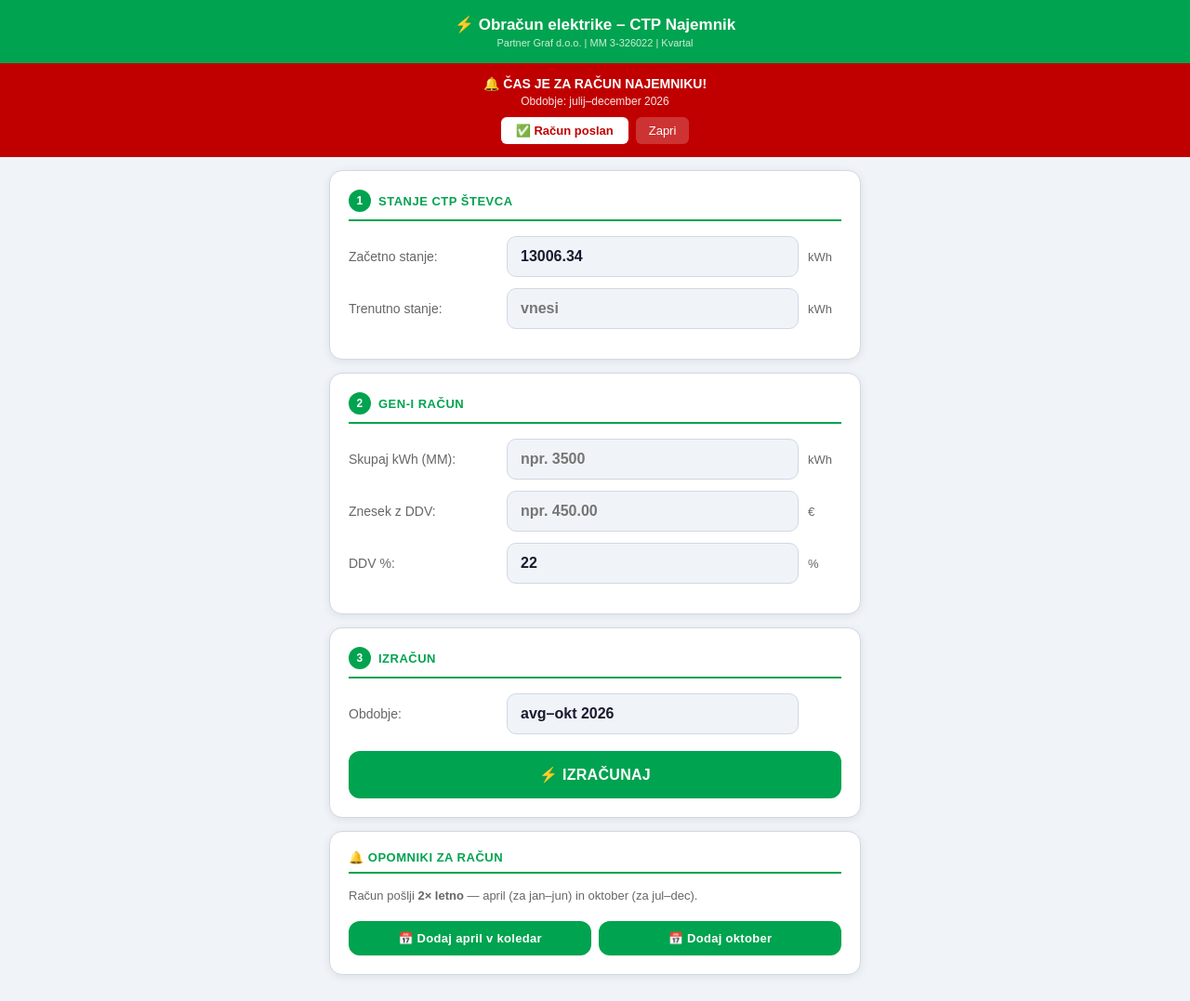
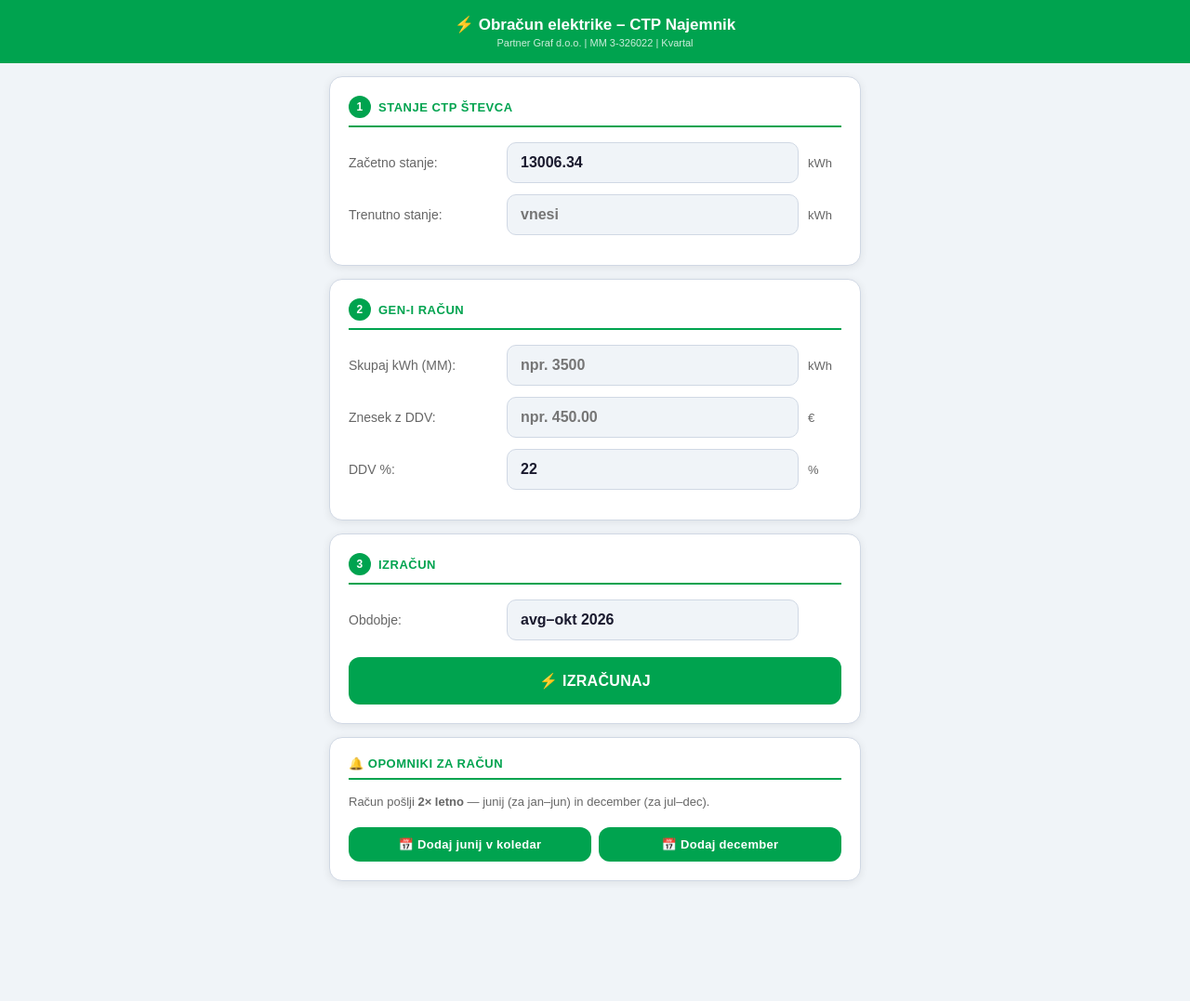
Before and after one commit to roberto502/ctp-elektrika, a plain HTML site: page index.html in a window 1280 px wide. Shown: the whole page at 93% size. After the commit the page ends 976 px from the top, so only its background shows below. Drawn offline with Linux system fonts and the light colour scheme.

Commit message:
Update index.html

```diff
--- a/index.html
+++ b/index.html
@@ -203,10 +203,10 @@ body{background:var(--bg);color:var(--text);font-family:Arial,sans-serif;min-hei
 <!-- OPOMNIK -->
 <div class="card">
   <div class="card-title">🔔 Opomniki za račun</div>
-  <p style="font-size:13px;color:var(--text2);margin-bottom:14px">Račun pošlji <strong>2× letno</strong> — april (za jan–jun) in oktober (za jul–dec).</p>
+  <p style="font-size:13px;color:var(--text2);margin-bottom:14px">Račun pošlji <strong>2× letno</strong> — junij (za jan–jun) in december (za jul–dec).</p>
   <div style="display:flex;gap:8px">
-    <button class="btn btn-blue" style="font-size:13px;padding:11px" onclick="dodajVKalendar('april')">📅 Dodaj april v koledar</button>
-    <button class="btn btn-blue" style="font-size:13px;padding:11px" onclick="dodajVKalendar('oktober')">📅 Dodaj oktober</button>
+    <button class="btn btn-blue" style="font-size:13px;padding:11px" onclick="dodajVKalendar('junij')">📅 Dodaj junij v koledar</button>
+    <button class="btn btn-blue" style="font-size:13px;padding:11px" onclick="dodajVKalendar('december')">📅 Dodaj december</button>
   </div>
 </div>
 
@@ -351,12 +351,12 @@ function clearHist() {
 function dodajVKalendar(mesec) {
   const leto = new Date().getFullYear();
   let datum, naslov, opis;
-  if (mesec === 'april') {
-    datum = leto + '0401';
+  if (mesec === 'junij') {
+    datum = leto + '0601';
     naslov = 'Pošlji račun elektrika – CTP najemnik (jan–jun)';
     opis = 'Obračun elektrike za najemnika Partner Graf – obdobje januar–junij ' + leto;
   } else {
-    datum = leto + '1001';
+    datum = leto + '1201';
     naslov = 'Pošlji račun elektrika – CTP najemnik (jul–dec)';
     opis = 'Obračun elektrike za najemnika Partner Graf – obdobje julij–december ' + leto;
   }
@@ -375,11 +375,11 @@ function checkRacunOpomnik() {
   const mesec = zdaj.getMonth() + 1; // 1-12
   const leto = zdaj.getFullYear();
 
-  // Obdobja za račun: april (Q1+Q2 = jan-jun) in oktober (Q3+Q4 = jul-dec)
-  const jeApril = mesec === 4;
-  const jeOktober = mesec === 10;
+  // Obdobja za račun: junij (jan-jun) in december (jul-dec)
+  const jeJunij = mesec === 6;
+  const jeDecember = mesec === 12;
 
-  if (!jeApril && !jeOktober) return;
+  if (!jeJunij && !jeDecember) return;
 
   // Preveri ali smo že poslali račun ta mesec
   let poslan = {};
@@ -388,7 +388,7 @@ function checkRacunOpomnik() {
   const kljuc = leto + '-' + mesec;
   if (poslan[kljuc]) return; // Že označeno
 
-  const obdobje = jeApril ? 'januar–junij ' + leto : 'julij–december ' + leto;
+  const obdobje = jeJunij ? 'januar–junij ' + leto : 'julij–december ' + leto;
   document.getElementById('racunBannerSub').textContent = 'Obdobje: ' + obdobje;
   document.getElementById('racunBanner').style.display = 'block';
 }
@@ -402,7 +402,7 @@ function oznациPlacano() {
   poslan[kljuc] = true;
   localStorage.setItem(KEY_RACUN, JSON.stringify(poslan));
   document.getElementById('racunBanner').style.display = 'none';
-  alert('✅ Označeno! Naslednji opomnik: ' + (new Date().getMonth() < 9 ? 'oktober' : 'april naslednje leto'));
+  alert('✅ Označeno! Naslednji opomnik: ' + (new Date().getMonth() < 11 ? 'december ' + new Date().getFullYear() : 'junij ' + (new Date().getFullYear() + 1)));
 }
 
 window.addEventListener('load', () => {
```
